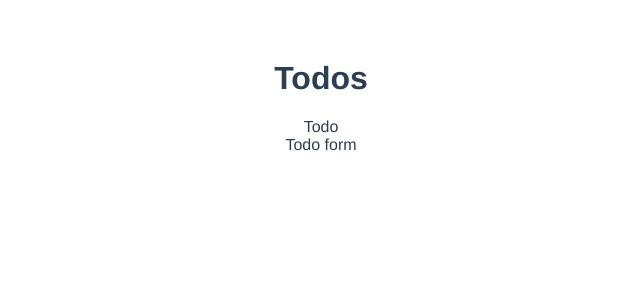
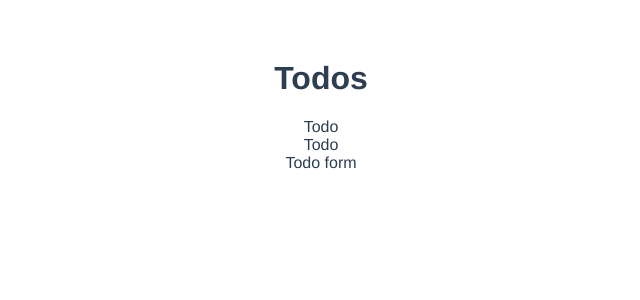
Before and after one commit to Juhi0326/first-vuex, a Vue app: page / in a window 1280 px wide. Shown: the top 300 px of the page, without its empty margins (319-959 px from the left). Built offline with nearby package versions, Linux system fonts and the light colour scheme.

Commit message:
v-for in TodosList

```diff
--- a/src/components/TodosList.vue
+++ b/src/components/TodosList.vue
@@ -1,6 +1,6 @@
 <template>
   <div>
-    <Todo/>
+    <Todo v-for="(todo, index) in $store.state.todos" :key="index" />
   </div>
 </template>
 
@@ -10,7 +10,7 @@ import Todo from './Todo'
 export default {
     components: {
         Todo
-    }
+    },
 };
 </script>
 
```
